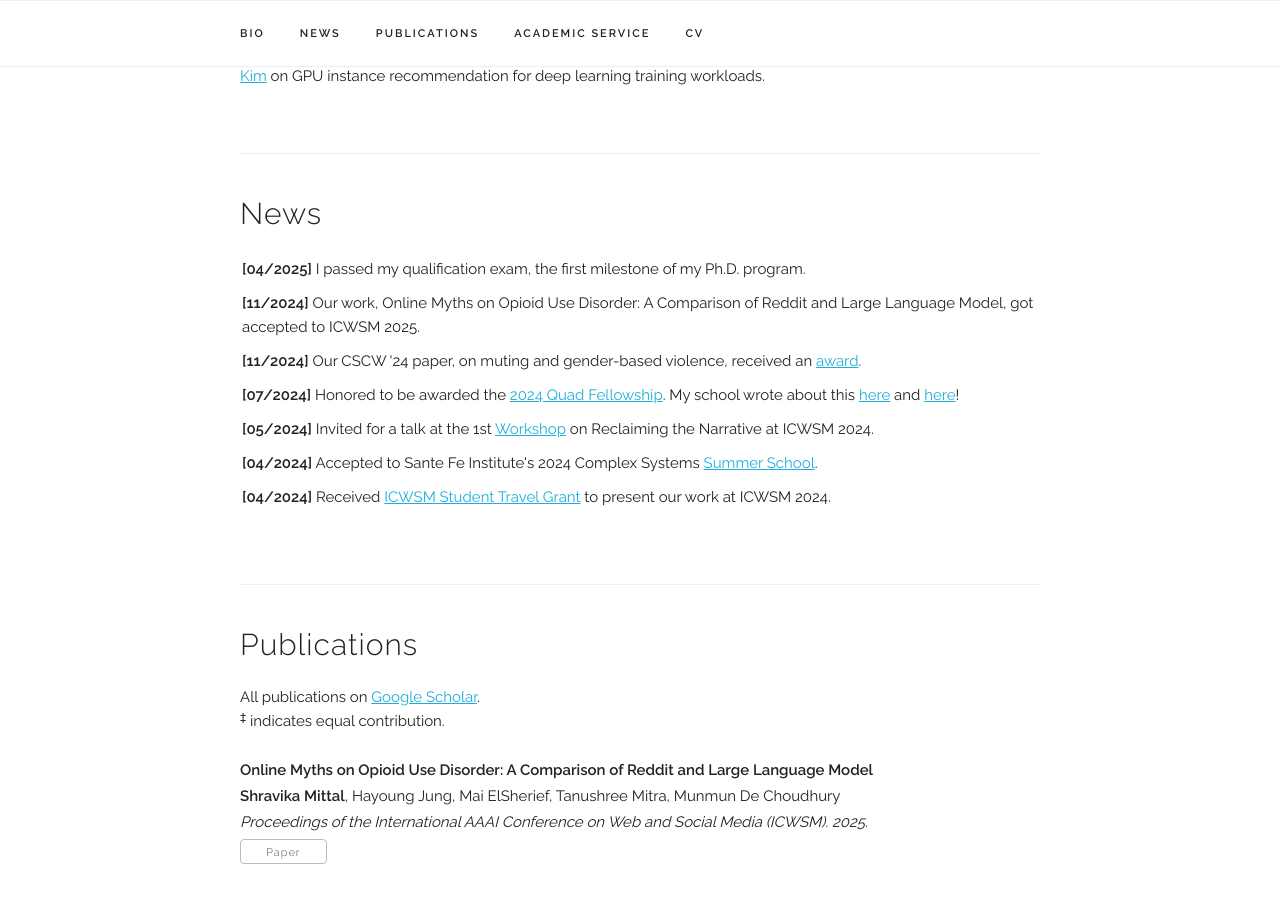
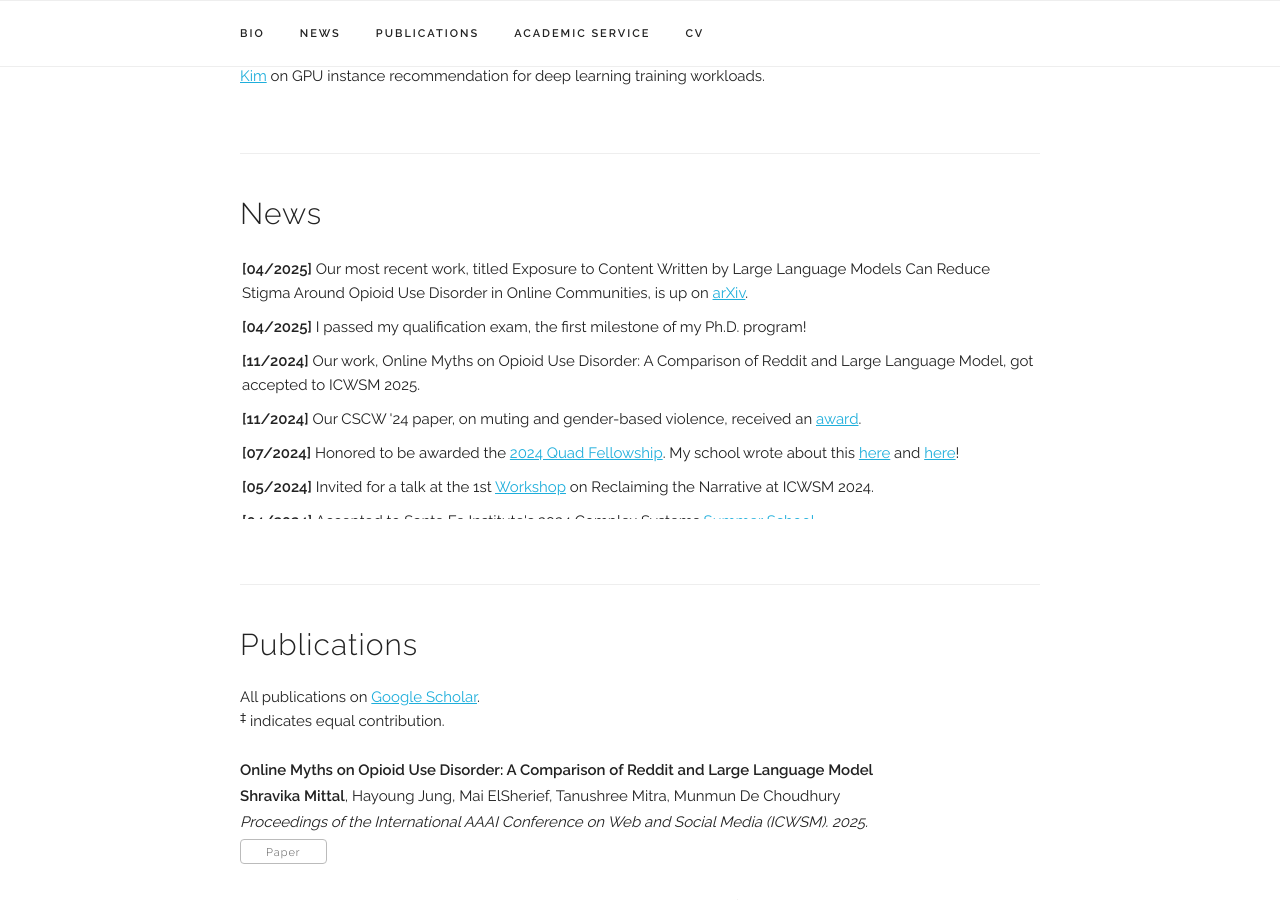
Before and after one commit to mittalshravika/mittalshravika.github.io, a Jekyll site: the page built from index.html, in a window 1280 px wide and 900 px high, scrolled down 710 px. Built offline with Jekyll 4.4.1, drawn with Linux system fonts in a browser that asks for light colours; some web fonts are replaced.

Commit message:
added arxiv paper

```diff
--- a/index.html
+++ b/index.html
@@ -61,7 +61,13 @@ title: Home
 
     <li> <b>[04/2025]</b>
 
-      I passed my qualification exam, the first milestone of my Ph.D. program.
+      Our most recent work, titled Exposure to Content Written by Large Language Models Can Reduce Stigma Around Opioid Use Disorder in Online Communities, is up on <a href="https://arxiv.org/abs/2504.10501">arXiv</a>.
+
+    </li>
+
+    <li> <b>[04/2025]</b>
+
+      I passed my qualification exam, the first milestone of my Ph.D. program!
 
     </li>
 
```
